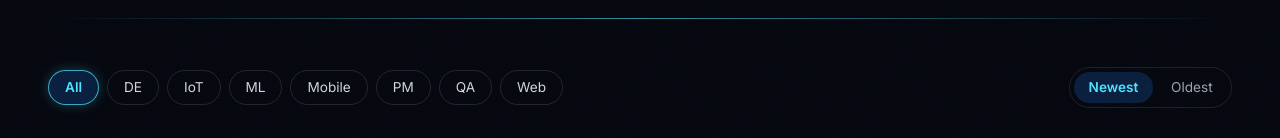
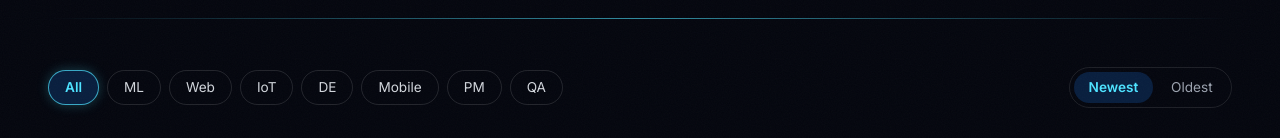
Before and after one commit to ItsmeAldy17/LatestPortfolioWebsite, an Astro site: page /projects in a window 1280 px wide. Shown: the part 391-529 px from the top of the page. Built offline with nearby package versions, Linux system fonts and the light colour scheme; Astro itself is replaced by a stand-in of ours.

Commit message:
fix(projects): order category pills ML Web IoT DE first

```diff
--- a/src/pages/projects/index.astro
+++ b/src/pages/projects/index.astro
@@ -7,7 +7,8 @@ import { breadcrumbSchema } from '../../lib/schema';
 import { SITE_URL } from '../../config/site';
 
 const projects = orderedProjects(projectsRaw);
-const categories = [...new Set(projects.map((p) => p.category))].sort();
+const CATEGORY_ORDER = ['ML', 'Web', 'IoT', 'DE', 'Mobile', 'PM', 'QA'];
+const categories = CATEGORY_ORDER.filter((c) => projects.some((p) => p.category === c));
 const monthIdx: Record<string, number> = { january: 1, february: 2, march: 3, april: 4, may: 5, june: 6, july: 7, august: 8, september: 9, october: 10, november: 11, december: 12, jan: 1, feb: 2, mar: 3, apr: 4, jun: 6, jul: 7, aug: 8, sep: 9, sept: 9, oct: 10, nov: 11, dec: 12 };
 const sortKey = (t: string) => {
   const years = [...t.matchAll(/\d{4}/g)].map((m) => parseInt(m[0]));
```
